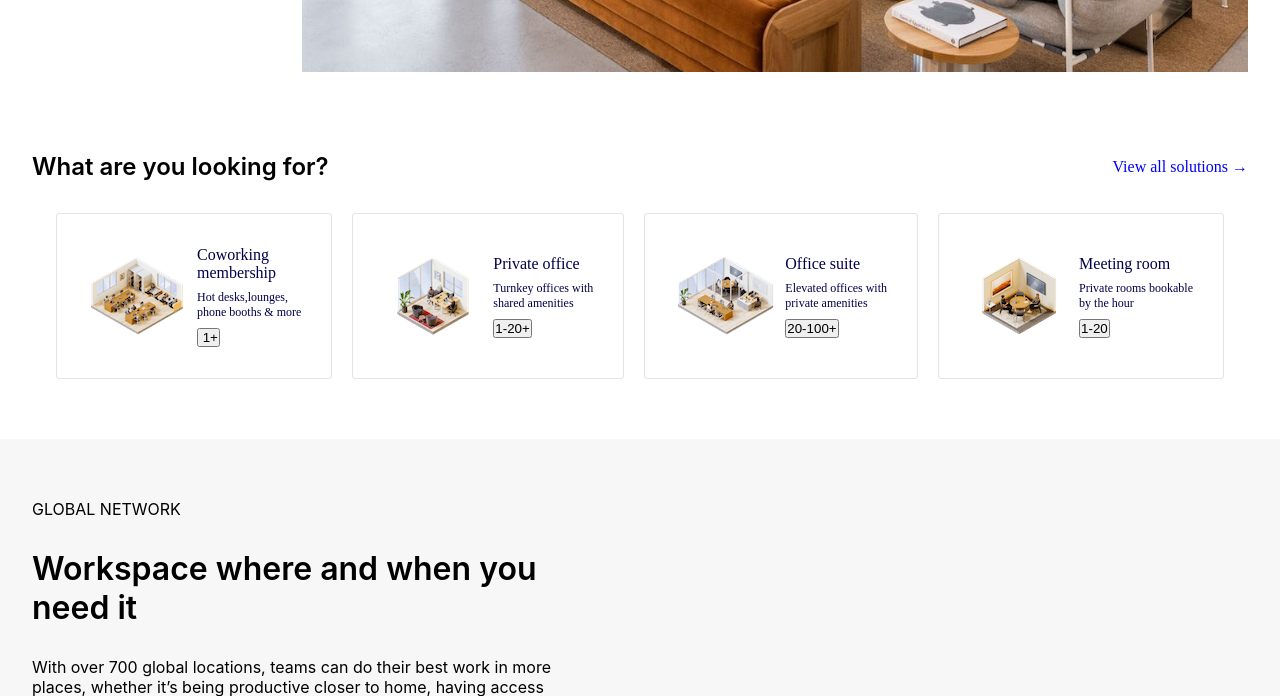
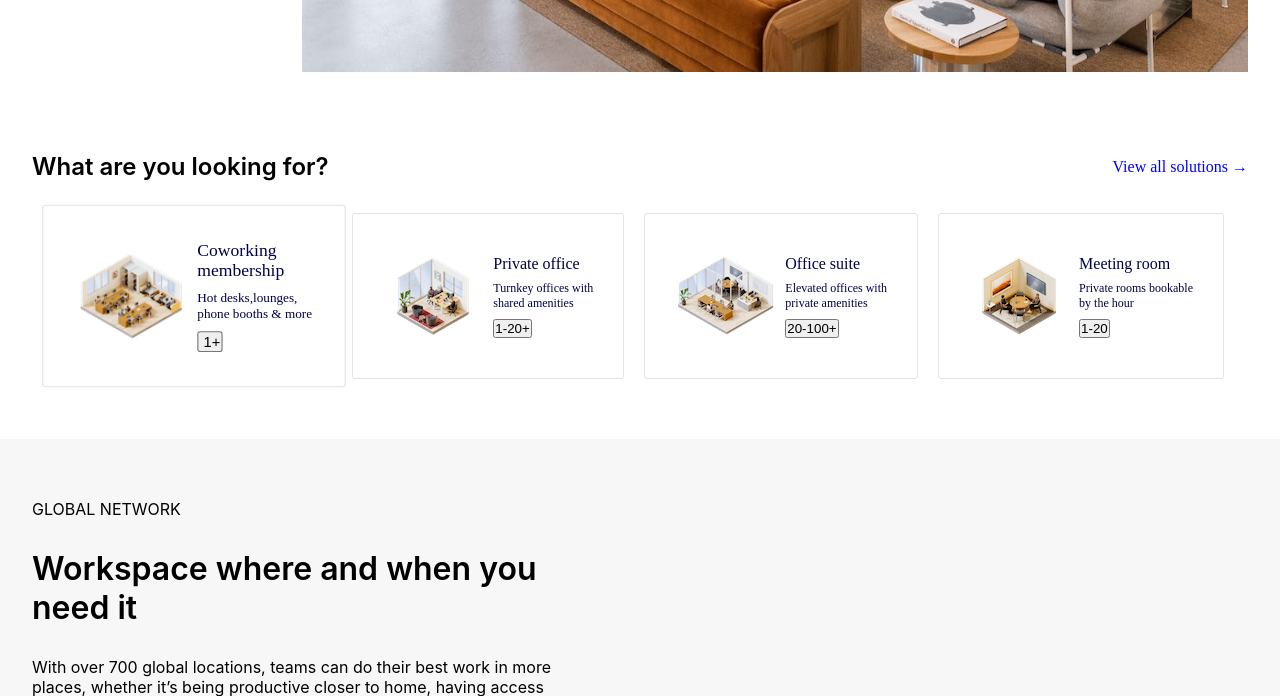
Before and after one commit to Agim1250/mock-up-of-rework-homepage, a plain HTML site: page index.html in a window 1280 px wide. In both pictures the pointer is over the element 194 px from the left and 864 px from the top of the page. Shown: the part 568-1264 px from the top of the page. Drawn offline with Linux system fonts and the light colour scheme.

Commit message:
Made changes in my imgbox class from index page on style.css

```diff
--- a/style.css
+++ b/style.css
@@ -169,6 +169,10 @@ body{
   border-radius: 3px;
   margin-right: 10px;
   padding: 30px 30px;
+  cursor: pointer;
+}
+.imgbox:hover{
+  scale: 1.1;
 }
 .row2-sec h6{
   font-size: 16px;
```
